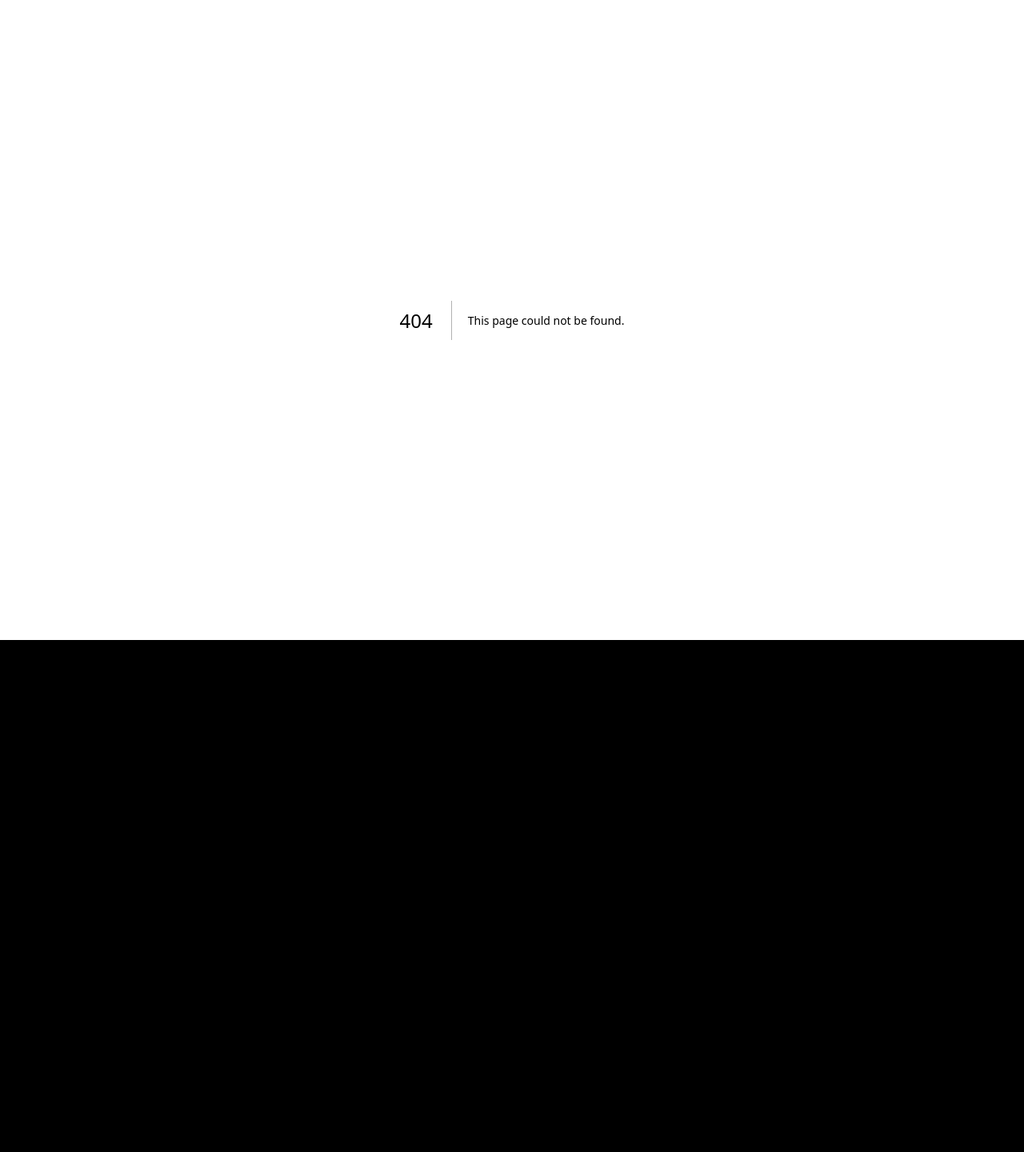
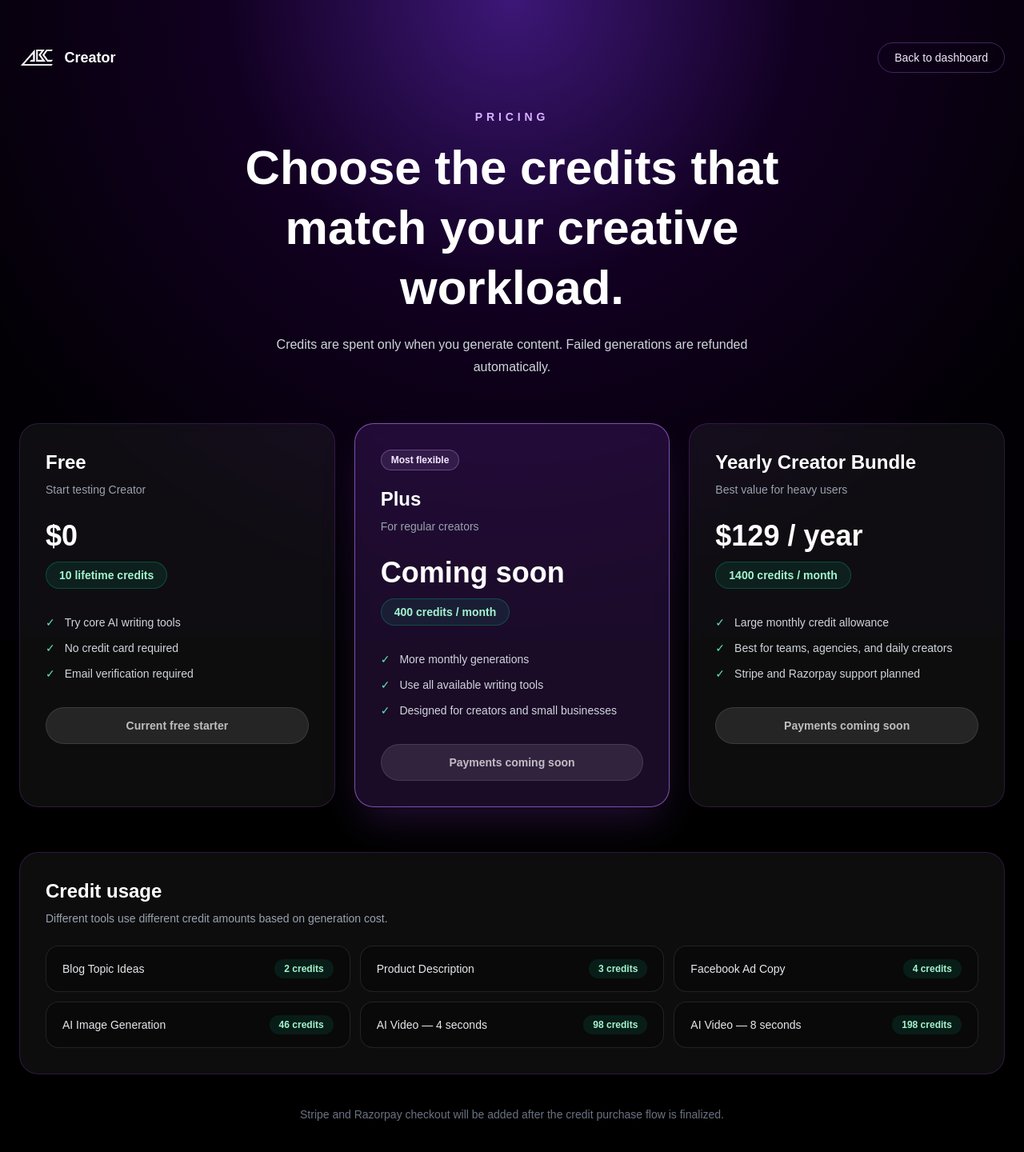
Before and after one commit to sajanmenuluttlegya/abc-creator-clean, a Next.js app in the folder abc-creator-app/: page /pricing in a window 1280 px wide. Before the commit this address had no page. Shown: the top 1440 px of the page at 80% size. Before the commit the page ends 800 px from the top, so only its background shows below. Built offline with nearby package versions, Linux system fonts and the light colour scheme.

Commit message:
Add pricing page

```diff
--- /dev/null
+++ b/abc-creator-app/app/pricing/page.tsx
@@ -0,0 +1,158 @@
+import Link from "next/link";
+
+const plans = [
+  {
+    name: "Free",
+    price: "$0",
+    note: "Start testing Creator",
+    credits: "10 lifetime credits",
+    highlight: false,
+    features: [
+      "Try core AI writing tools",
+      "No credit card required",
+      "Email verification required",
+    ],
+    cta: "Current free starter",
+  },
+  {
+    name: "Plus",
+    price: "Coming soon",
+    note: "For regular creators",
+    credits: "400 credits / month",
+    highlight: true,
+    features: [
+      "More monthly generations",
+      "Use all available writing tools",
+      "Designed for creators and small businesses",
+    ],
+    cta: "Payments coming soon",
+  },
+  {
+    name: "Yearly Creator Bundle",
+    price: "$129 / year",
+    note: "Best value for heavy users",
+    credits: "1400 credits / month",
+    highlight: false,
+    features: [
+      "Large monthly credit allowance",
+      "Best for teams, agencies, and daily creators",
+      "Stripe and Razorpay support planned",
+    ],
+    cta: "Payments coming soon",
+  },
+];
+
+const usageCosts = [
+  ["Blog Topic Ideas", "2 credits"],
+  ["Product Description", "3 credits"],
+  ["Facebook Ad Copy", "4 credits"],
+  ["AI Image Generation", "46 credits"],
+  ["AI Video — 4 seconds", "98 credits"],
+  ["AI Video — 8 seconds", "198 credits"],
+];
+
+export default function PricingPage() {
+  return (
+    <main className="min-h-screen bg-black text-white">
+      <div className="absolute inset-0 bg-[radial-gradient(circle_at_top,#4c1d95_0%,#160029_35%,#030006_75%)] opacity-80" />
+      <div className="relative z-10 mx-auto max-w-7xl px-6 py-12">
+        <div className="mb-10 flex items-center justify-between gap-6">
+          <Link href="/" className="flex items-center gap-3">
+            <img src="/abc-logo.png" alt="Creator" className="h-12 w-auto" />
+            <span className="text-lg font-semibold">Creator</span>
+          </Link>
+
+          <Link
+            href="/dashboard"
+            className="rounded-full border border-purple-400/30 px-5 py-2 text-sm font-medium text-purple-100 transition hover:border-purple-300 hover:bg-purple-500/10"
+          >
+            Back to dashboard
+          </Link>
+        </div>
+
+        <section className="mb-14 text-center">
+          <p className="mb-4 text-sm font-semibold uppercase tracking-[0.35em] text-purple-300">
+            Pricing
+          </p>
+          <h1 className="mx-auto max-w-3xl text-4xl font-bold leading-tight md:text-6xl">
+            Choose the credits that match your creative workload.
+          </h1>
+          <p className="mx-auto mt-5 max-w-2xl text-base leading-7 text-gray-300">
+            Credits are spent only when you generate content. Failed generations are refunded automatically.
+          </p>
+        </section>
+
+        <section className="grid gap-6 lg:grid-cols-3">
+          {plans.map((plan) => (
+            <div
+              key={plan.name}
+              className={[
+                "rounded-3xl border p-8 backdrop-blur-sm",
+                plan.highlight
+                  ? "border-purple-400/60 bg-purple-500/15 shadow-2xl shadow-purple-500/20"
+                  : "border-purple-500/20 bg-white/5",
+              ].join(" ")}
+            >
+              {plan.highlight && (
+                <div className="mb-5 inline-flex rounded-full border border-purple-300/30 bg-purple-300/10 px-3 py-1 text-xs font-semibold text-purple-100">
+                  Most flexible
+                </div>
+              )}
+
+              <h2 className="text-2xl font-bold">{plan.name}</h2>
+              <p className="mt-2 text-sm text-gray-400">{plan.note}</p>
+
+              <div className="mt-7">
+                <div className="text-4xl font-bold">{plan.price}</div>
+                <div className="mt-3 inline-flex rounded-full border border-emerald-400/25 bg-emerald-400/10 px-4 py-1.5 text-sm font-semibold text-emerald-200">
+                  {plan.credits}
+                </div>
+              </div>
+
+              <ul className="mt-8 space-y-3 text-sm text-gray-300">
+                {plan.features.map((feature) => (
+                  <li key={feature} className="flex gap-3">
+                    <span className="text-emerald-300">✓</span>
+                    <span>{feature}</span>
+                  </li>
+                ))}
+              </ul>
+
+              <button
+                disabled
+                className="mt-8 w-full rounded-full border border-white/10 bg-white/10 px-5 py-3 text-sm font-semibold text-white/70"
+              >
+                {plan.cta}
+              </button>
+            </div>
+          ))}
+        </section>
+
+        <section className="mt-14 rounded-3xl border border-purple-500/20 bg-white/5 p-8 backdrop-blur-sm">
+          <h2 className="text-2xl font-bold">Credit usage</h2>
+          <p className="mt-2 text-sm text-gray-400">
+            Different tools use different credit amounts based on generation cost.
+          </p>
+
+          <div className="mt-6 grid gap-3 md:grid-cols-2 lg:grid-cols-3">
+            {usageCosts.map(([name, cost]) => (
+              <div
+                key={name}
+                className="flex items-center justify-between rounded-2xl border border-white/10 bg-black/30 px-5 py-4"
+              >
+                <span className="text-sm text-gray-200">{name}</span>
+                <span className="rounded-full bg-emerald-400/10 px-3 py-1 text-xs font-semibold text-emerald-200">
+                  {cost}
+                </span>
+              </div>
+            ))}
+          </div>
+        </section>
+
+        <p className="mt-10 text-center text-sm text-gray-500">
+          Stripe and Razorpay checkout will be added after the credit purchase flow is finalized.
+        </p>
+      </div>
+    </main>
+  );
+}
```
